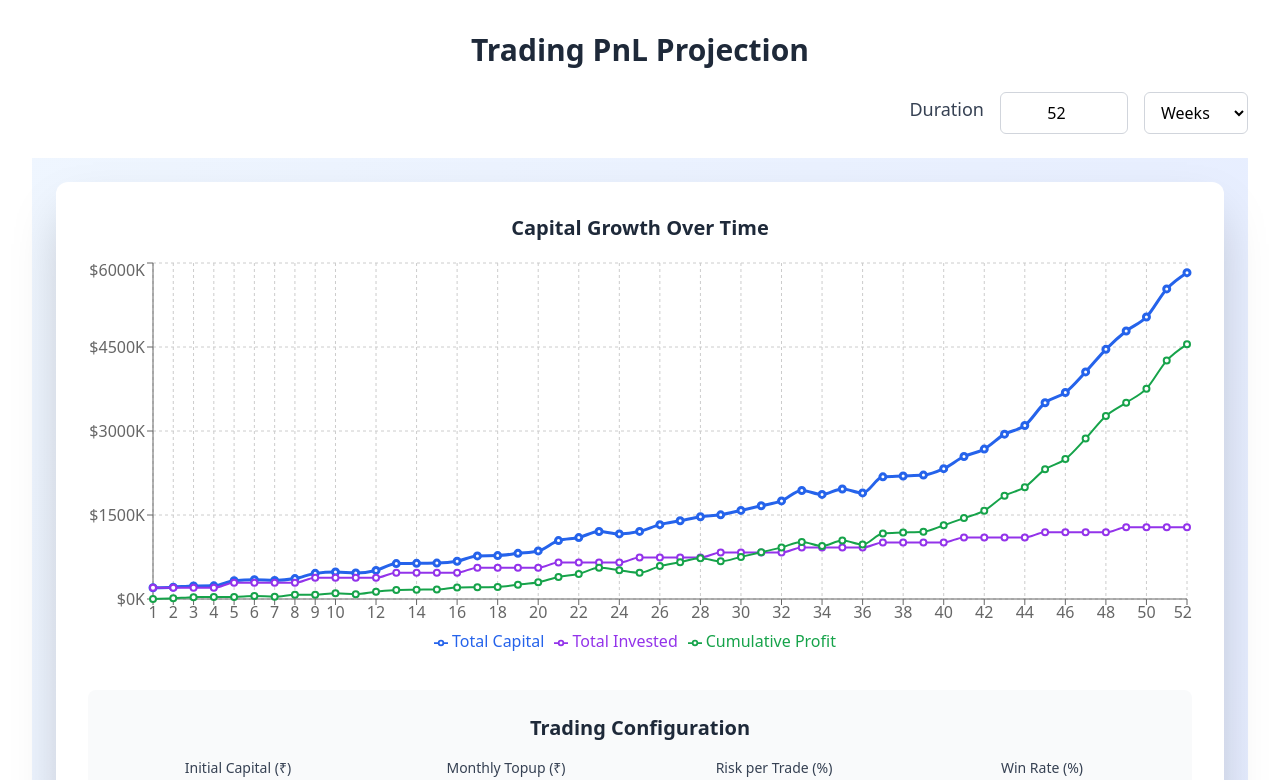
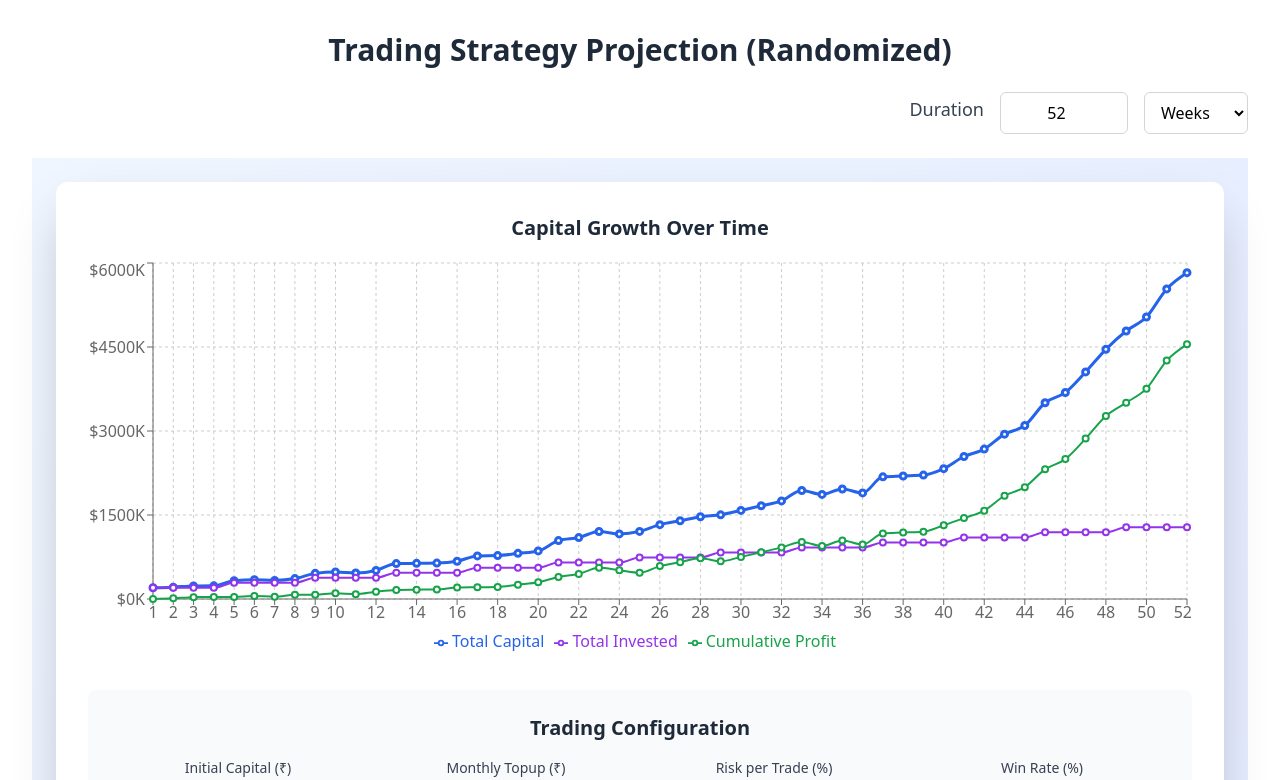
Before and after one commit to zuhailkhan/tradingCalc, a React (Vite) app: page / in a window 1280 px wide. Shown: the top 780 px of the page. Built offline with nearby package versions, Linux system fonts and the light colour scheme.

Commit message:
Update title in App component to 'Trading Strategy Projection (Randomized)'

```diff
--- a/src/App.tsx
+++ b/src/App.tsx
@@ -51,7 +51,7 @@ function App() {
   return (
     <>
       <h1 className="text-3xl font-bold text-gray-800 mb-6 text-center">
-        Trading PnL Projection
+        Trading Strategy Projection (Randomized)
       </h1>
       <div className="flex gap-4 justify-end items-center mb-6">
         <label
```
